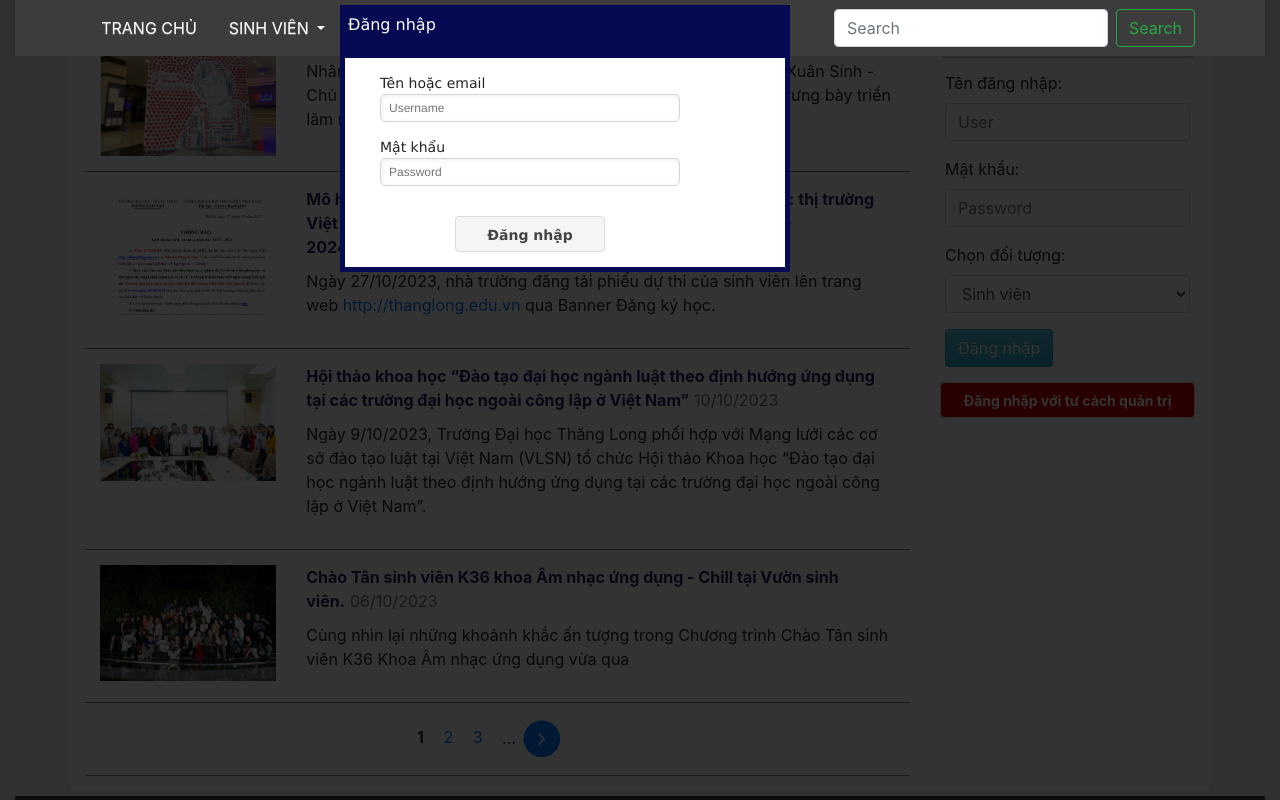
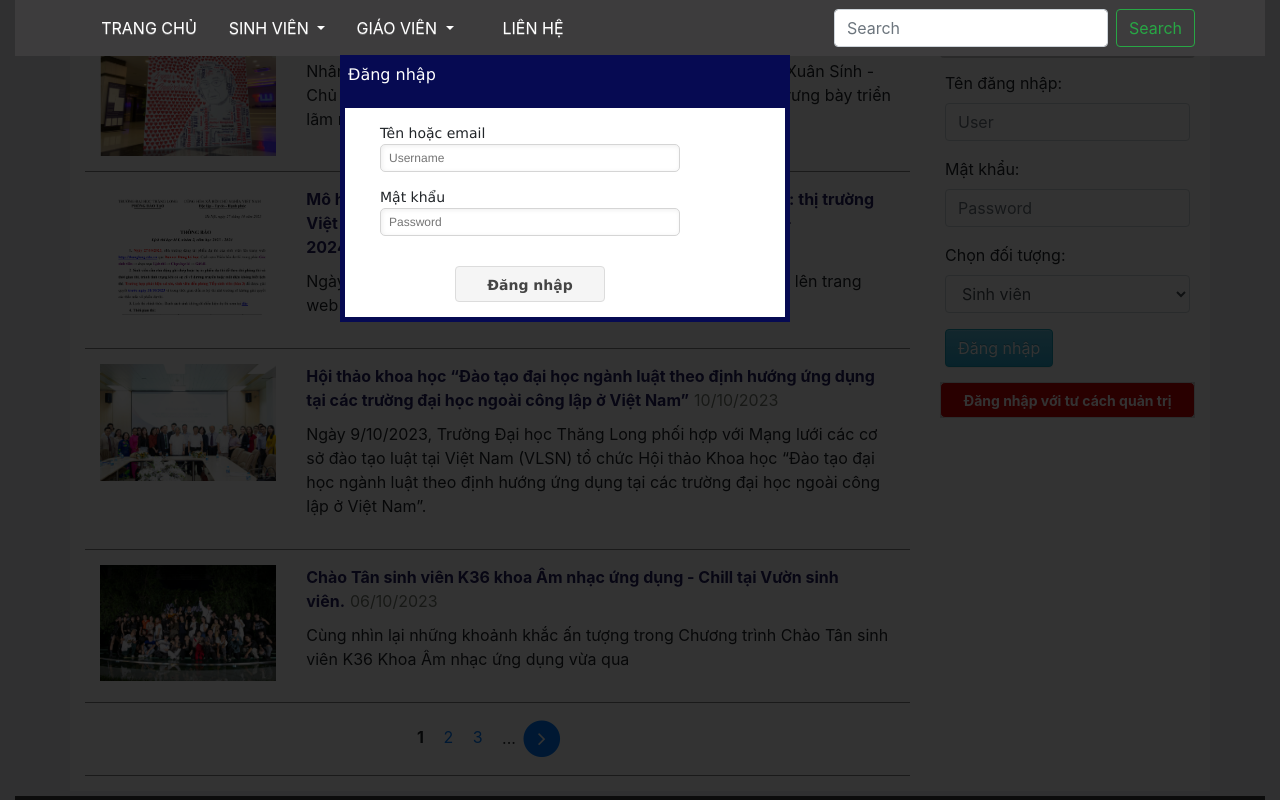
Before and after one commit to minhdang0/demodkh, a plain HTML site: page index.html in a window 1280 px wide. Both pictures are taken after a click on the link "Đăng nhập với tư cách quản trị viên". Shown: the part 587-1387 px from the top of the page. Drawn offline with nearby package versions, Linux system fonts and the light colour scheme.

Commit message:
Update style.css

```diff
--- a/style.css
+++ b/style.css
@@ -343,3 +343,6 @@ a.login-window.button {
 
     border-radius: 5px;
 }
+.login{
+	margin-top:50px;
+}
```
